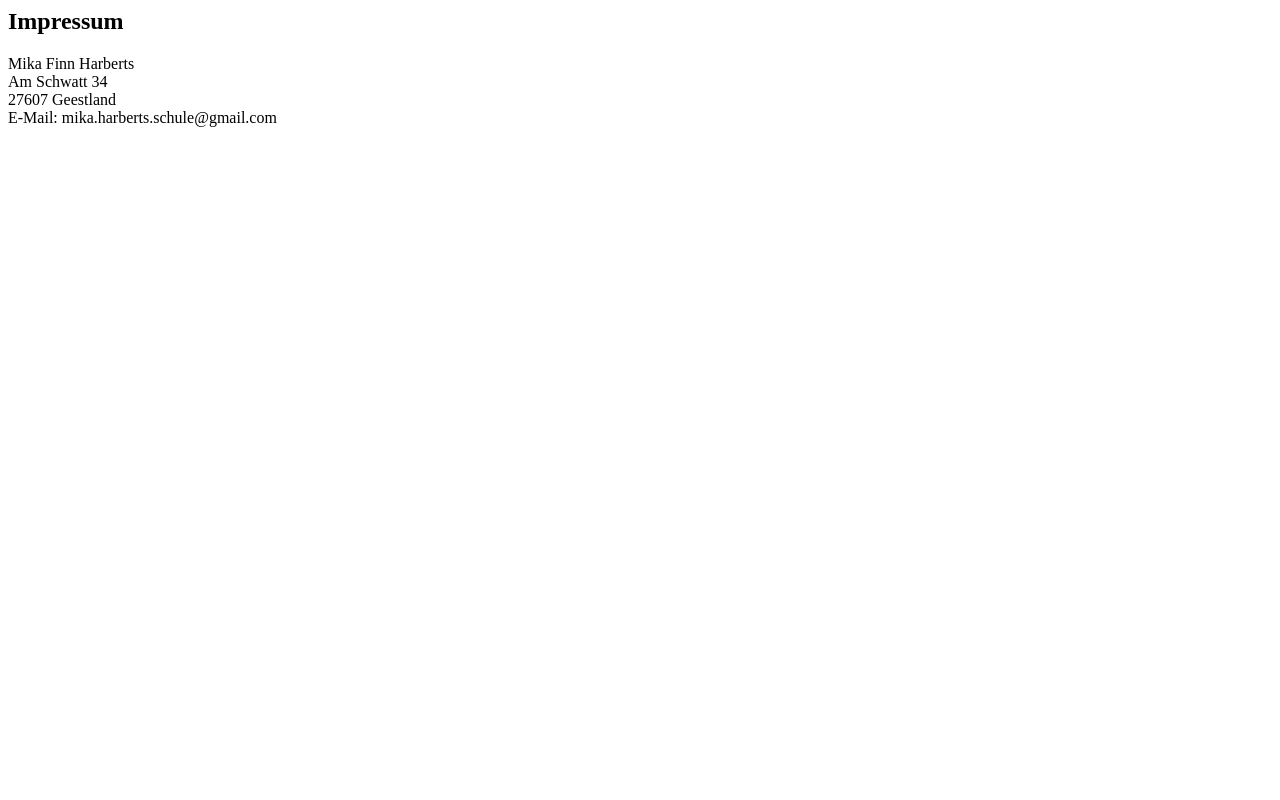
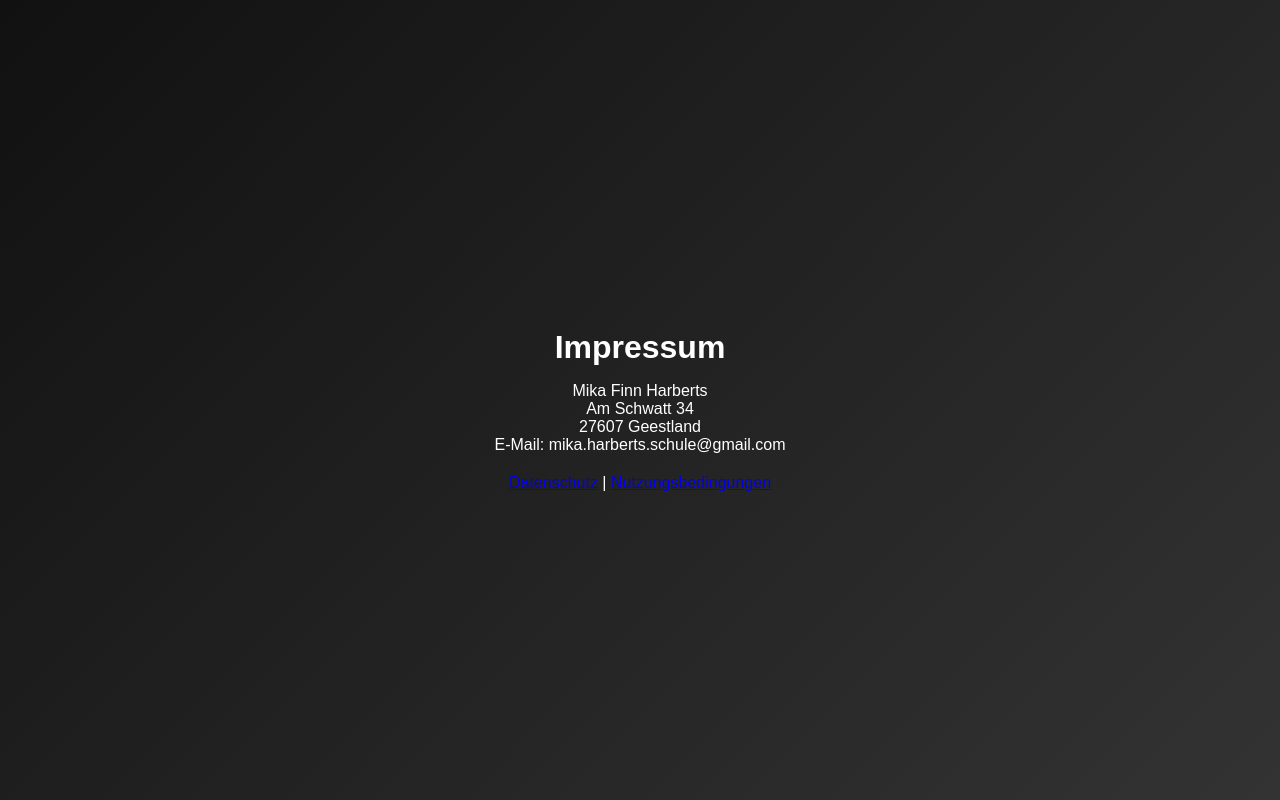
Before and after one commit to SCP-Foundation-System/WebApp, a plain HTML site: page Rechtliches/Impressum.html in a window 1280 px wide. Drawn offline with Linux system fonts and the light colour scheme.

Commit message:
Update Impressum.html

```diff
--- a/Rechtliches/Impressum.html
+++ b/Rechtliches/Impressum.html
@@ -1,5 +1,24 @@
-<h2>Impressum</h2>
-<p>Mika Finn Harberts<br>
-Am Schwatt 34<br>
-27607 Geestland<br>
-E-Mail: mika.harberts.schule@gmail.com</p>
+<!DOCTYPE html>
+<html lang="de">
+<head>
+  <meta charset="UTF-8">
+  <meta name="viewport" content="width=device-width, initial-scale=1.0">
+  <title>Impressum</title>
+  <link rel="stylesheet" href="../style.css">
+</head>
+<body>
+  <div class="app">
+  <h1>Impressum</h1>
+  <p>Mika Finn Harberts<br>
+  Am Schwatt 34<br>
+  27607 Geestland<br>
+  E-Mail: mika.harberts.schule@gmail.com</p>
+
+
+    <footer>
+      <a href="datenschutz.html" target="_blank">Datenschutz</a> |
+      <a href="nutzungsbedingungen.html" target="_blank">Nutzungsbedingungen</a>
+    </footer>
+  </div>
+</body>
+</html>
```
